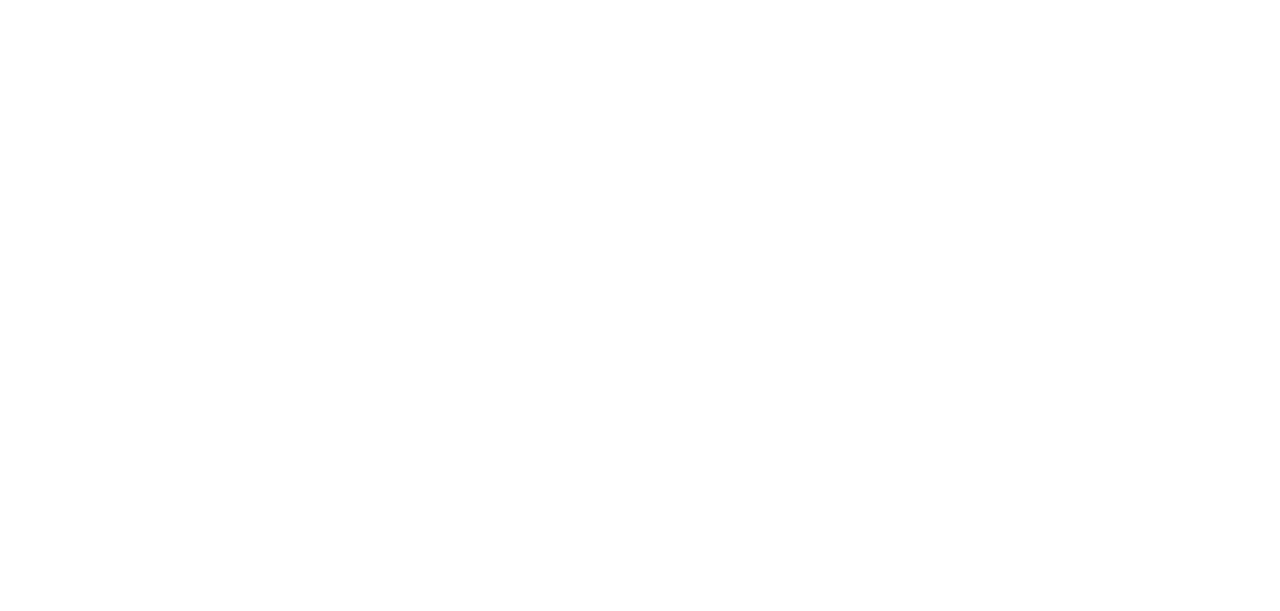
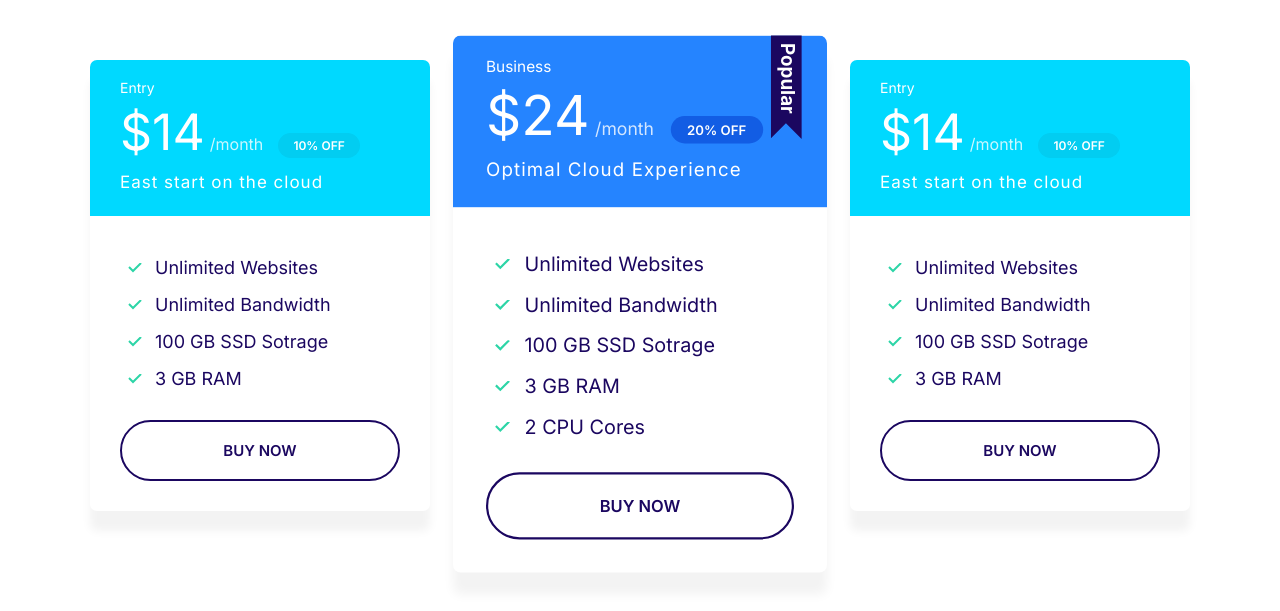
Before and after one commit to Ashfak-Hossain/moshify, a plain HTML site: page index.html in a window 1280 px wide. Drawn offline with Linux system fonts and the light colour scheme.

Commit message:
block-plans component added

```diff
--- a/css/styles.css
+++ b/css/styles.css
@@ -335,11 +335,19 @@ a {
   color: #fff;
 }
 
+.card--primary .badge--primary {
+  background: #125de4;
+}
+
 .card--secondary .badge--secondary {
   background: #02cdf1;
 }
 
 /* Plans */
+
+.plan {
+  transition: transform 0.4s ease-out;
+}
 
 .plan__name {
   color: #fff;
@@ -370,6 +378,10 @@ a {
   margin: bottom 2rem;
 }
 
+.plan--popular {
+  transform: scale(1.1);
+}
+
 .plan--popular .card__header {
   position: relative;
 }
@@ -381,6 +393,14 @@ a {
   position: absolute;
   top: -6px;
   right: 5%;
+}
+
+.plan:hover {
+  transform: scale(1.05);
+}
+
+.plan--popular:hover {
+  transform: scale(1.15);
 }
 
 @media screen and (min-width: 1024px) {
@@ -745,8 +765,19 @@ a {
   margin: 0 auto;
 }
 
-@media screen and (min-width:768px) {
-  .block-domain__prices{
+@media screen and (min-width: 768px) {
+  .block-domain__prices {
     grid-template-columns: repeat(auto-fit, minmax(10rem, 1fr));
   }
 }
+
+/* Plans Block */
+
+.block-plans .grid {
+  gap: 8rem 4rem;
+}
+
+.block-plans .card {
+  max-width: 500px;
+  margin: 0 auto;
+}
--- a/index.html
+++ b/index.html
@@ -15,7 +15,71 @@
     <link rel="stylesheet" href="css/styles.css" />
   </head>
   <body>
-
+    <section class="block container block-plans">
+      <div class="grid grid--1x3">
+        <div class="plan">
+          <div class="card card--secondary">
+            <header class="card__header">
+              <h3 class="plan__name">Entry</h3>
+              <span class="plan__price">$14</span>
+              <span class="plan__billing-cycle">/month</span>
+              <span class="badge badge--secondary badge--small">10% OFF</span>
+              <span class="plan__description">East start on the cloud</span>
+            </header>
+            <div class="card__body">
+              <ul class="list list--tick">
+                <li class="list__item">Unlimited Websites</li>
+                <li class="list__item">Unlimited Bandwidth</li>
+                <li class="list__item">100 GB SSD Sotrage</li>
+                <li class="list__item">3 GB RAM</li>
+              </ul>
+              <button class="btn btn--outline btn--block">Buy Now</button>
+            </div>
+          </div>
+        </div>
+        <div class="plan plan--popular">
+          <div class="card card--primary">
+            <header class="card__header">
+              <h3 class="plan__name">Business</h3>
+              <span class="plan__price">$24</span>
+              <span class="plan__billing-cycle">/month</span>
+              <span class="badge badge--primary badge--small">20% OFF</span>
+              <span class="plan__description">Optimal Cloud Experience</span>
+            </header>
+            <div class="card__body">
+              <ul class="list list--tick">
+                <li class="list__item">Unlimited Websites</li>
+                <li class="list__item">Unlimited Bandwidth</li>
+                <li class="list__item">100 GB SSD Sotrage</li>
+                <li class="list__item">3 GB RAM</li>
+                <li class="list__item">2 CPU Cores</li>
+              </ul>
+              <button class="btn btn--outline btn--block">Buy Now</button>
+            </div>
+          </div>
+        </div>
+        <div class="plan">
+          <div class="card card--secondary">
+            <header class="card__header">
+              <h3 class="plan__name">Entry</h3>
+              <span class="plan__price">$14</span>
+              <span class="plan__billing-cycle">/month</span>
+              <span class="badge badge--secondary badge--small">10% OFF</span>
+              <span class="plan__description">East start on the cloud</span>
+            </header>
+            <div class="card__body">
+              <ul class="list list--tick">
+                <li class="list__item">Unlimited Websites</li>
+                <li class="list__item">Unlimited Bandwidth</li>
+                <li class="list__item">100 GB SSD Sotrage</li>
+                <li class="list__item">3 GB RAM</li>
+              </ul>
+              <button class="btn btn--outline btn--block">Buy Now</button>
+            </div>
+          </div>
+        </div>
+      </div>
+    </section>
 
     <script src="js/main.js"></script>
   </body>
```
Also changed, not shown: components/block-plans.html (added, +65 -0 lines), components/plans.html (+0 -4 lines).
